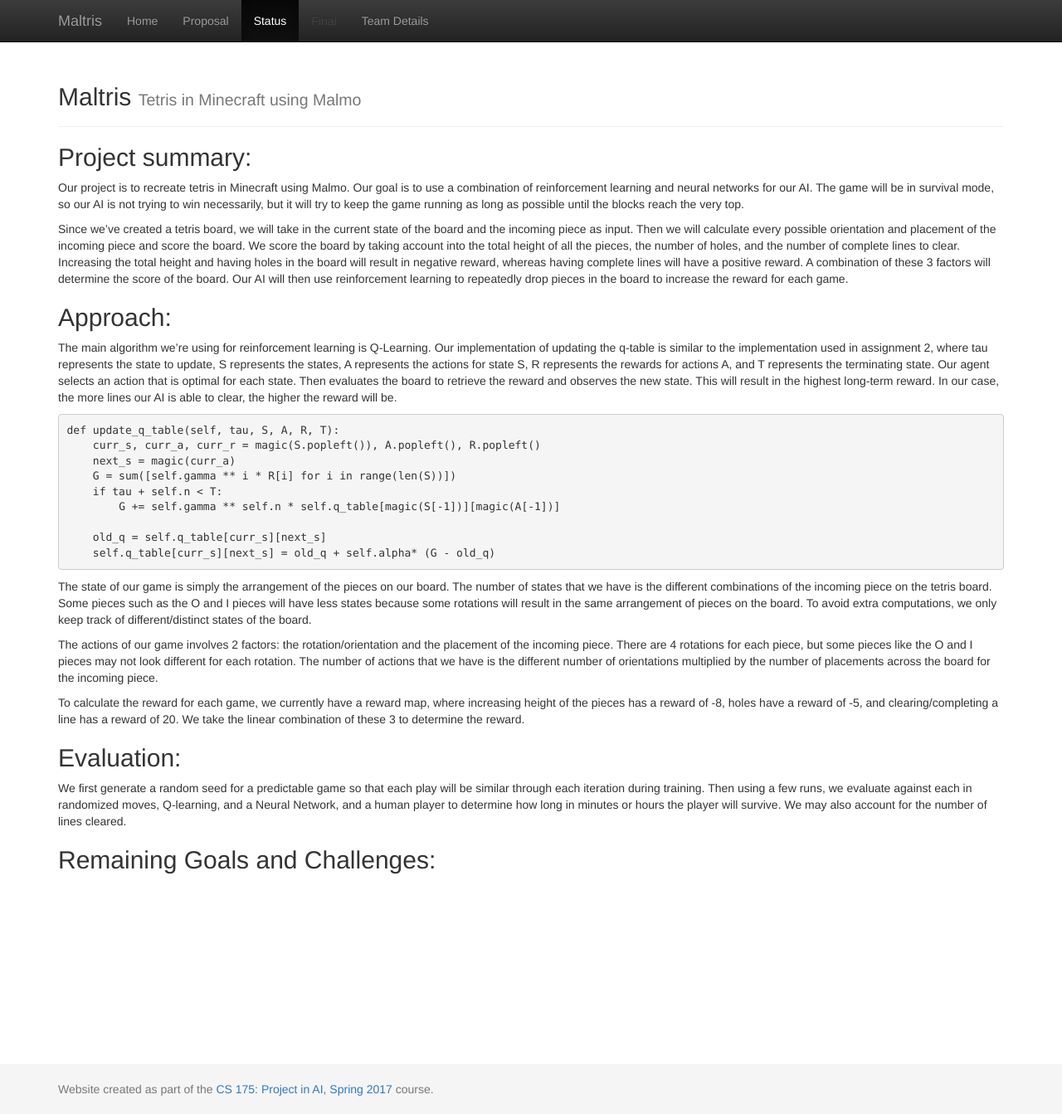
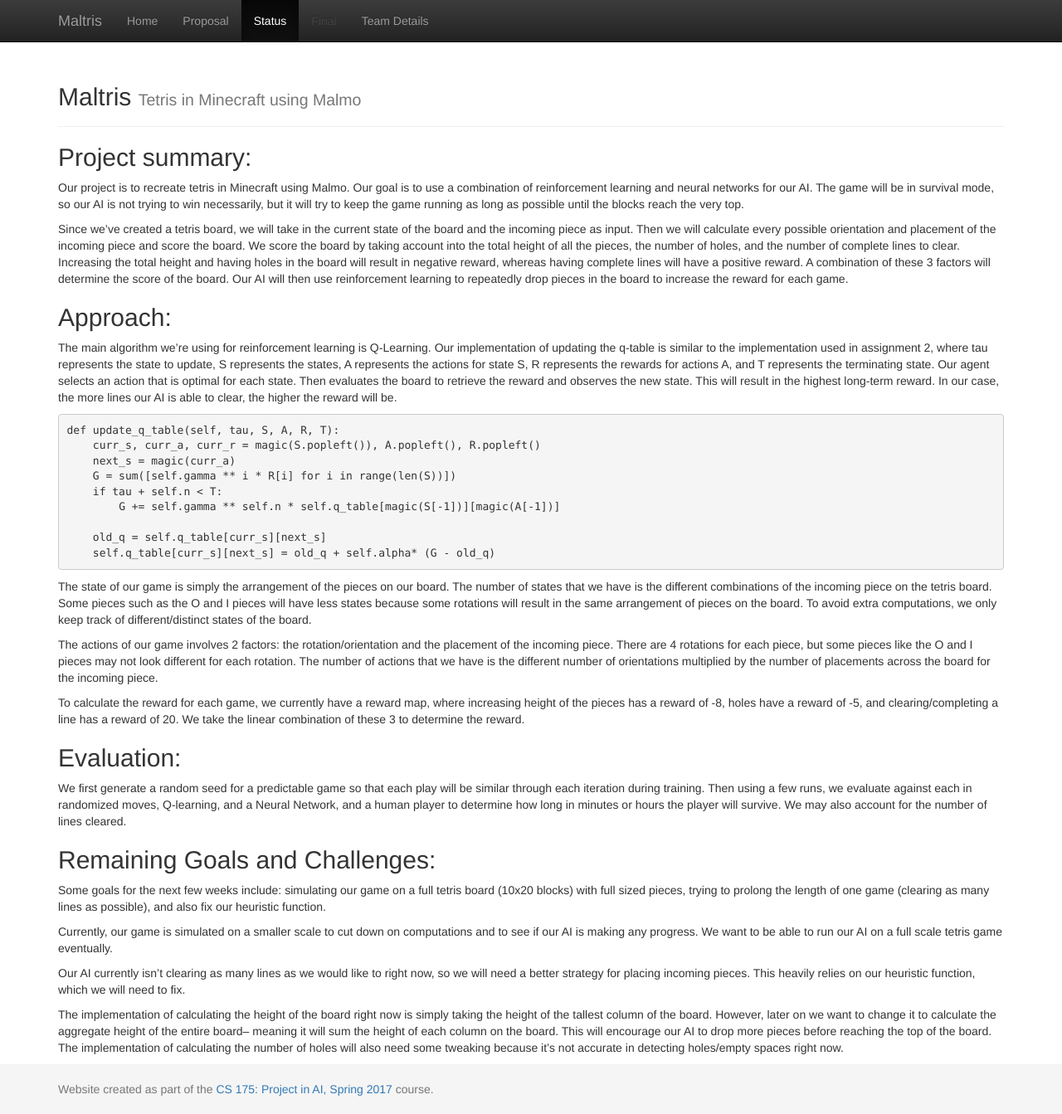
Before and after one commit to julia-tong/Maltris, a Jekyll site: the page built from docs/status.md, in a window 1280 px wide and 1343 px high. Shown: the whole window at 83% size. Built offline with Jekyll 4.4.1, drawn with Linux system fonts in a browser that asks for light colours.

Commit message:
Update status.md
added more details for remaining goals

```diff
--- a/docs/status.md
+++ b/docs/status.md
@@ -34,3 +34,11 @@
 We first generate a random seed for a predictable game so that each play will be similar through each iteration during training.  Then using a few runs, we evaluate against each in randomized moves, Q-learning, and a Neural Network, and a human player to determine how long in minutes or hours the player will survive.  We may also account for the number of lines cleared.
 
 ## Remaining Goals and Challenges:
+
+Some goals for the next few weeks include: simulating our game on a full tetris board (10x20 blocks) with full sized pieces, trying to prolong the length of one game (clearing as many lines as possible), and also fix our heuristic function.
+
+Currently, our game is simulated on a smaller scale to cut down on computations and to see if our AI is making any progress. We want to be able to run our AI on a full scale tetris game eventually.
+
+Our AI currently isn't clearing as many lines as we would like to right now, so we will need a better strategy for placing incoming pieces. This heavily relies on our heuristic function, which we will need to fix.
+
+The implementation of calculating the height of the board right now is simply taking the height of the tallest column of the board. However, later on we want to change it to calculate the aggregate height of the entire board-- meaning it will sum the height of each column on the board. This will encourage our AI to drop more pieces before reaching the top of the board. The implementation of calculating the number of holes will also need some tweaking because it's not accurate in detecting holes/empty spaces right now.
```
